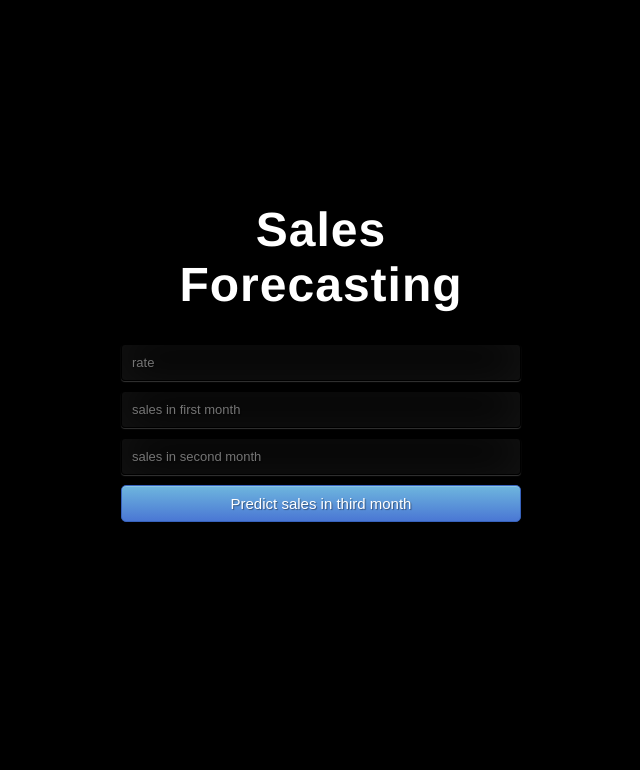
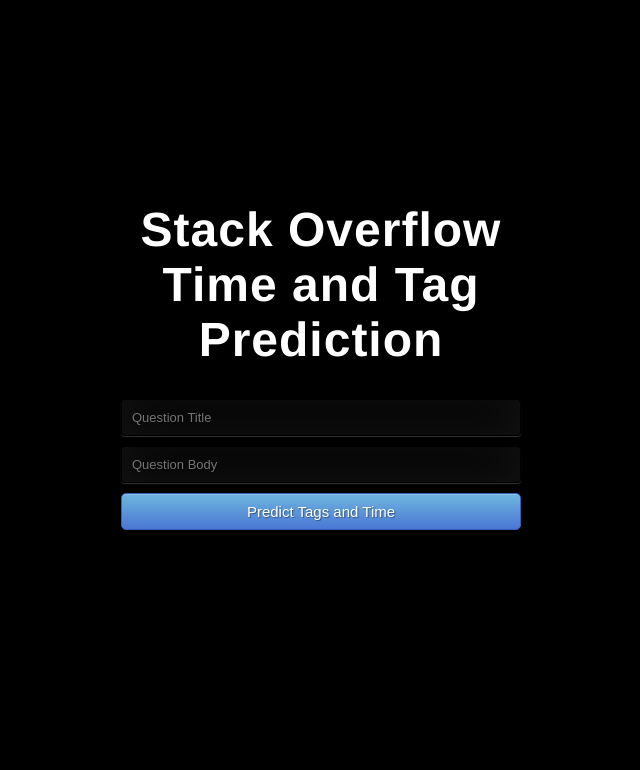
Before and after one commit to guohongyi/stackoverflow-prediction, a Flask app: page / in a window 1280 px wide. Shown: the top 770 px of the page, without its empty margins (369-1009 px from the left). Run offline with Flask 2, Linux system fonts and the light colour scheme; parts of the project's set-up code (start-up, migrations or seed data) failed here and were passed over.

Commit message:
working prediction

```diff
--- a/prediction/app.py
+++ b/prediction/app.py
@@ -7,6 +7,16 @@
 import pandas as pd
 from sklearn.preprocessing import LabelEncoder
 import ast
+
+from bs4 import BeautifulSoup
+import lxml
+import re
+
+import nltk
+from nltk.corpus import stopwords
+from nltk.tokenize import ToktokTokenizer
+from nltk.stem.wordnet import WordNetLemmatizer
+
 import h5py
 
 
@@ -16,7 +26,13 @@
 tag_model = tf.keras.models.load_model('model-tag-new.h5',custom_objects={'GlorotUniform': tf.keras.initializers.glorot_uniform()})
 time_model = tf.keras.models.load_model('model_Time.h5',custom_objects={'GlorotUniform': tf.keras.initializers.glorot_uniform()})
 
+nltk.download('stopwords')
+nltk.download('wordnet')
+
 data_tag = pd.read_csv('dataTag.csv')
+token = ToktokTokenizer()
+lemma = WordNetLemmatizer()
+stop_words = set(stopwords.words("english"))
 
 
 # loading
@@ -31,6 +47,37 @@
 
 
 
+
+def strip_list_noempty(mylist):
+    newlist = (item.strip() if hasattr(item, 'strip') else item for item in mylist)
+    return [item for item in newlist if item != '']
+
+def removeStopWords(text):
+    words = token.tokenize(text)
+    filtered = [w for w in words if not w in stop_words]
+    return ' '.join(map(str, filtered))
+
+def removePunctuation(text):
+    punct = '!"$%&\'()*,./:;<=>?@[\\]^_`{|}~'
+    words = token.tokenize(text)
+    punctuation_filtered = []
+    regex = re.compile('[%s]' % re.escape(punct))
+    remove_punctuation = str.maketrans(' ', ' ', punct)
+    for w in words:
+        punctuation_filtered.append(regex.sub('', w))
+
+    filtered_list = strip_list_noempty(punctuation_filtered)
+
+    return ' '.join(map(str, filtered_list))
+
+def lemmatizeWords(text):
+    words = token.tokenize(text)
+    listLemma = []
+    for w in words:
+        x = lemma.lemmatize(w, pos="v")
+        listLemma.append(x.lower())
+    return ' '.join(map(str, listLemma))
+
 @app.route('/')
 def home():
     # loadTokens()
@@ -39,11 +86,37 @@
 @app.route('/predict',methods=['POST'])
 def predict():
 
-    int_features = [int(x) for x in request.form.values()]
+    features = [str(x) for x in request.form.values()]
+
+    question = features[1]
+    title = features[0]
+
+    # questions = [question].apply(lambda x: BeautifulSoup(x, "lxml").get_text())
+
+    question = BeautifulSoup(question, "lxml").get_text()
 
 
+
+    # Remove stopwords, punctuation and lemmatize for text in body
+    # question = question.apply(lambda x: removeStopWords(x))
+    # question = question.apply(lambda x: removePunctuation(x))
+    # question = question.apply(lambda x: lemmatizeWords(x))
+
+    question = removeStopWords(question)
+    question = removePunctuation(question)
+    question = lemmatizeWords(question)
+
+    # # Remove stopwords, punctuation and lemmatize for title. Also weight title 3 times
+    title = removeStopWords(title)
+    title = removePunctuation(title)
+    title = lemmatizeWords(title)
+    title =  title+' '+title+' '+title
+
+
+    feature = [title + ' ' + question]
+
     # final_features = [np.array(int_features)]
-    feature = ["r convert igraph visnetwork r convert igraph visnetwork r convert igraph visnetwork i find way convert igraph visnetwork refer interactive arules arulesviz visnetwork suppose conversion igraph visnetwork result show convert visnetwork result different i try demonstrate issue use sample data data groceries library arules #pre-defined library library arules library arulesviz library visnetwork library igraph #get sample data amp get association rule data groceries rule visedges arrows visoptions highlightnearest t plot top 10 association rule via use visnetwork note for visnetwork diagram size intercept node indicate lift higher lift larger size intercept node unlike igraph diagram size intercept node indicate support colour intercept node indicate lift let compare igraph visnetwork by refer association rule table format rule no10 rule smallest lift suppose size intercept node smallest end smallest problems i try drill igdf"]
+    # feature = ["r convert igraph visnetwork r convert igraph visnetwork r convert igraph visnetwork i find way convert igraph visnetwork refer interactive arules arulesviz visnetwork suppose conversion igraph visnetwork result show convert visnetwork result different i try demonstrate issue use sample data data groceries library arules #pre-defined library library arules library arulesviz library visnetwork library igraph #get sample data amp get association rule data groceries rule visedges arrows visoptions highlightnearest t plot top 10 association rule via use visnetwork note for visnetwork diagram size intercept node indicate lift higher lift larger size intercept node unlike igraph diagram size intercept node indicate support colour intercept node indicate lift let compare igraph visnetwork by refer association rule table format rule no10 rule smallest lift suppose size intercept node smallest end smallest problems i try drill igdf"]
     #feature = ["sdk version issue failed uploading build sdk version issue failed uploading build sdk version issue failed uploading build warning itms-90725 sdk version issue this app build ios 120 sdk starting march 2019 ios apps submit app store must build ios 121 sdk later include xcode 101 laterbut im use xcode 101 sdk version 101 show screen shoot sdk version description 1 deploymenttargey2 httpsistackimgurcomupqbcpng httpsistackimgurcombznqgpng"]
 
 
@@ -91,7 +164,7 @@
 
     output = prediction_time
 
-    return render_template('index.html', prediction_text='Sales should be $ {}'.format(output))
+    return render_template('index.html', prediction_text='Time should be $ {}, Tag should be $ {}'.format(source_time, source_tag))
 
 @app.route('/results',methods=['POST'])
 def results():
--- a/prediction/templates/index.html
+++ b/prediction/templates/index.html
@@ -13,16 +13,16 @@
 
 <body style="background: #000;">
  <div class="login">
-	<h1>Sales Forecasting</h1>
+	<h1>Stack Overflow Time and Tag Prediction</h1>
 
      <!-- Main Input For Receiving Query to our ML -->
     <form action="{{ url_for('predict')}}"method="post">
-    	<input type="text" name="rate" placeholder="rate" required="required" />
-        <input type="text" name="sales in first month" placeholder="sales in first month" required="required" />
-		<input type="text" name="sales in second month" placeholder="sales in second month" required="required" />
+    	<input type="text" name="title" placeholder="Question Title" required="required" />
+        <input type="text" name="body" placeholder="Question Body" required="required" />
 
 
-        <button type="submit" class="btn btn-primary btn-block btn-large">Predict sales in third month</button>
+
+        <button type="submit" class="btn btn-primary btn-block btn-large">Predict Tags and Time</button>
     </form>
 
    <br>
```
